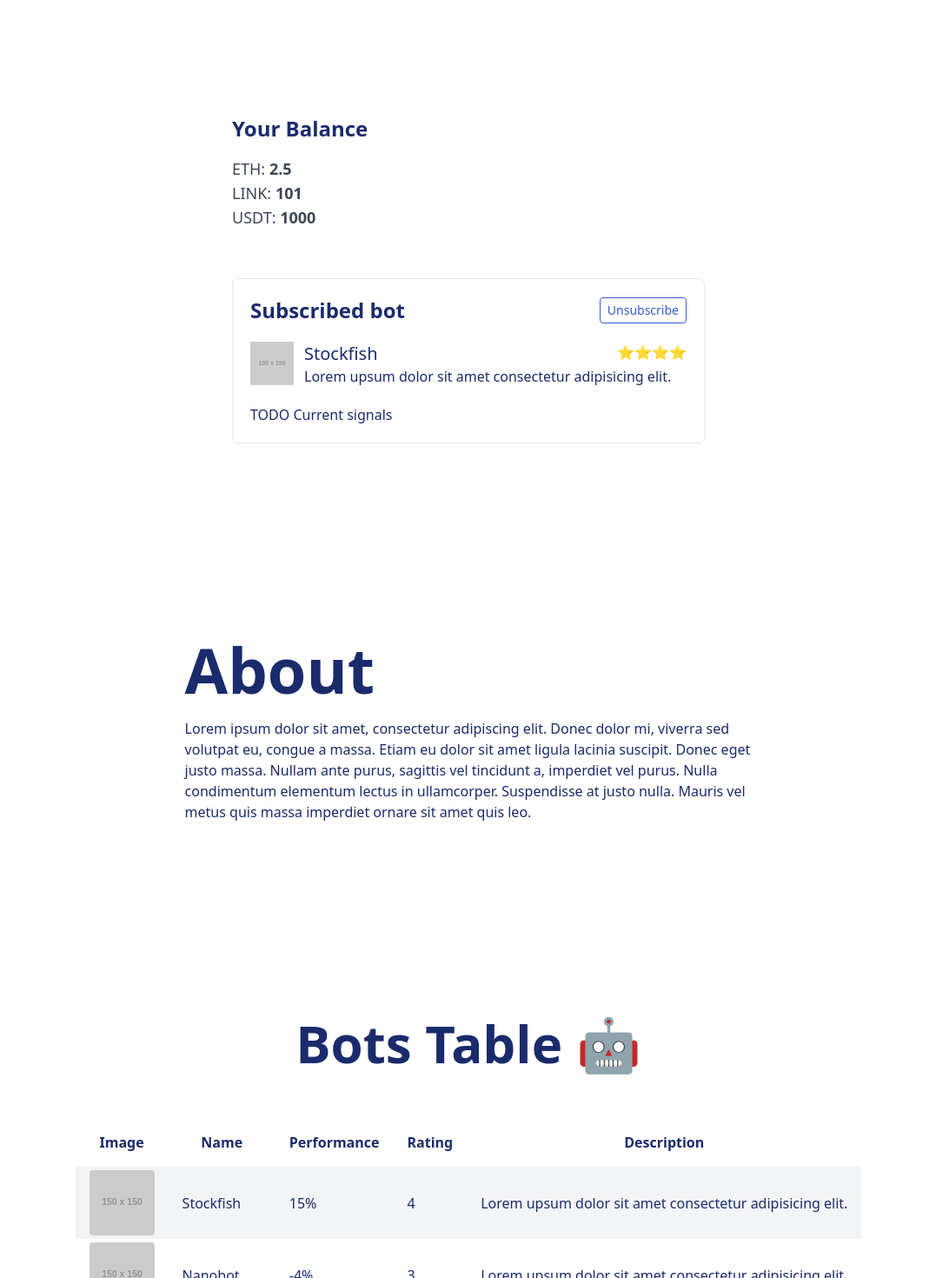
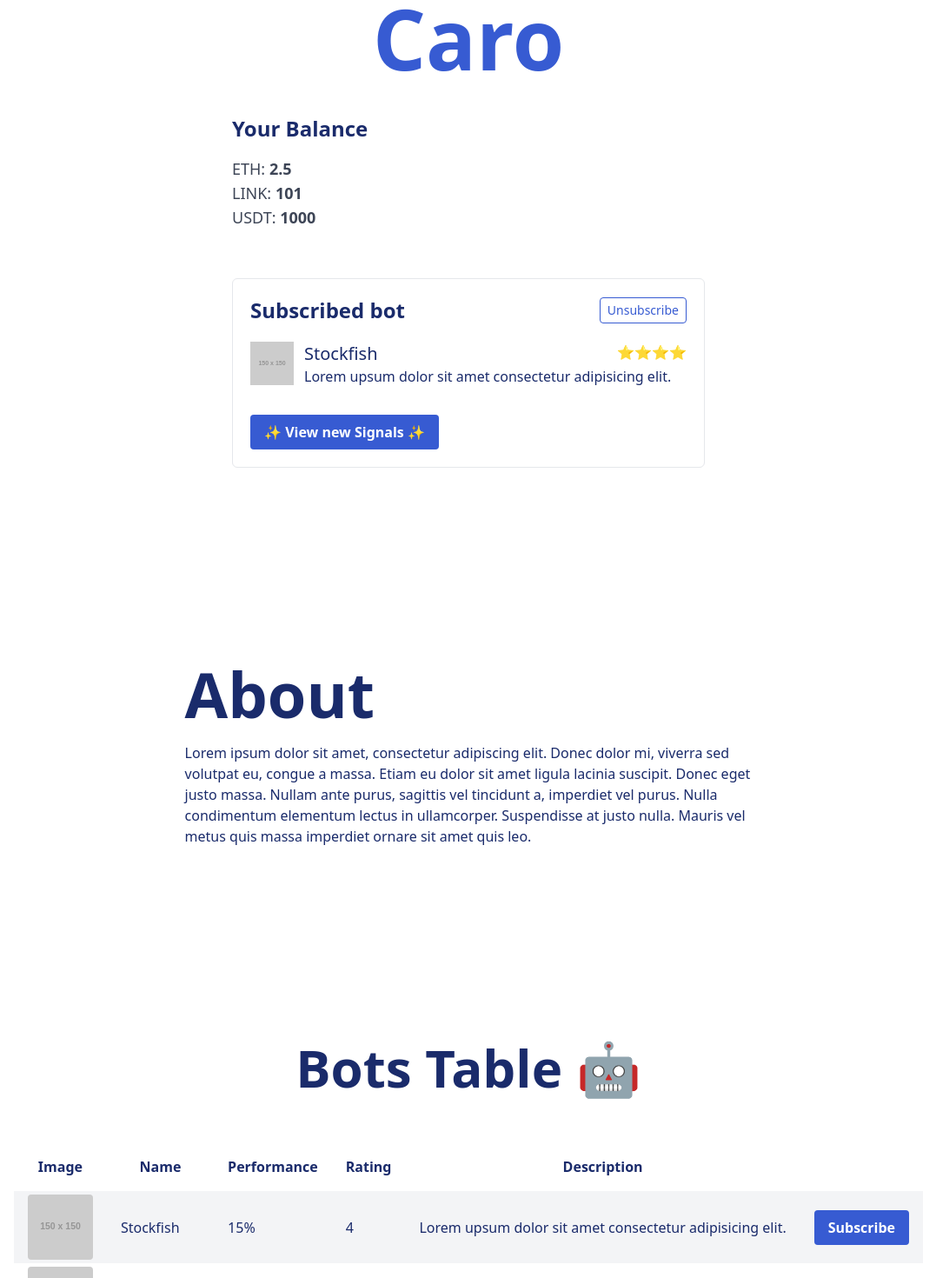
Before and after one commit to iljacorp/caro-frontend, a Next.js app: page / in a window 1280 px wide. Shown: the part 100-1570 px from the top of the page at 87% size, without its empty margins (101-1178 px from the left). Built offline with nearby package versions, Linux system fonts and the light colour scheme.

Commit message:
added descending sort for table. Added modal, ExchangeModal. Implemented SubsribeBots further. Plus smaller changes

```diff
--- a/package.json
+++ b/package.json
@@ -12,6 +12,7 @@
     "@types/node": "20.2.3",
     "@types/react": "18.2.7",
     "@types/react-dom": "18.2.4",
+    "@types/react-modal": "^3.16.0",
     "autoprefixer": "10.4.14",
     "eslint": "8.41.0",
     "eslint-config-next": "13.4.3",
@@ -19,6 +20,7 @@
     "postcss": "8.4.23",
     "react": "18.2.0",
     "react-dom": "18.2.0",
+    "react-modal": "^3.16.1",
     "tailwindcss": "3.3.2",
     "typescript": "5.0.4"
   }
--- a/src/components/common/Button.tsx
+++ b/src/components/common/Button.tsx
@@ -4,6 +4,7 @@ type ButtonProps = {
   onClick: MouseEventHandler<HTMLButtonElement>;
   secondary?: boolean;
   small?: boolean;
+  className?: string;
 };
 
 const BUTTON_STYLES = {
@@ -18,6 +19,7 @@ function Button({
   children,
   secondary,
   small,
+  className,
 }: PropsWithChildren<ButtonProps>) {
   const styleClasses = secondary
     ? BUTTON_STYLES.secondary
@@ -27,7 +29,7 @@ function Button({
   return (
     <button
       onClick={onClick}
-      className={`rounded ${styleClasses} ${sizeClasses}`}
+      className={`rounded ${styleClasses} ${sizeClasses} ${className}`}
     >
       {children}
     </button>
--- /dev/null
+++ b/src/components/common/Modal.tsx
@@ -0,0 +1,45 @@
+import { PropsWithChildren } from 'react';
+import ReactModal from 'react-modal';
+
+type ModalTypes = {
+  isOpen: boolean;
+  closeModal: () => void;
+};
+
+ReactModal.setAppElement('#__next');
+
+const customStyles = {
+  content: {
+    top: '50%',
+    left: '50%',
+    right: 'auto',
+    bottom: 'auto',
+    marginRight: '-50%',
+    transform: 'translate(-50%, -50%)',
+    padding: '200px',
+  },
+};
+
+function Modal({
+  isOpen,
+  closeModal,
+  children,
+}: PropsWithChildren<ModalTypes>) {
+  return (
+    <ReactModal
+      isOpen={isOpen}
+      onRequestClose={closeModal}
+      style={customStyles}
+    >
+      <button
+        className='absolute top-0 right-0 m-5 text-9xl font-bold leading-none cursor-pointer'
+        onClick={closeModal}
+      >
+        &#x2715;
+      </button>
+      {children}
+    </ReactModal>
+  );
+}
+
+export default Modal;
--- a/src/components/containers/About.tsx
+++ b/src/components/containers/About.tsx
@@ -1,6 +1,6 @@
 function About() {
   return (
-    <div className='w-3/5 mt-56'>
+    <div className='w-3/5 max-w-3xl mt-56'>
       <h1 className='text-7xl font-semibold'>About</h1>
       <p className='mt-5'>
         Lorem ipsum dolor sit amet, consectetur adipiscing elit. Donec dolor mi,
--- a/src/components/containers/BotsTable.tsx
+++ b/src/components/containers/BotsTable.tsx
@@ -1,6 +1,7 @@
 import { Bot } from '@/interfaces';
 import { MouseEventHandler, PropsWithChildren, useState } from 'react';
 import Image from 'next/image';
+import Button from '../common/Button';
 
 const MOCKED_BOT_LIST: Bot[] = [
   {
@@ -42,13 +43,33 @@ const TableData = ({ children }: PropsWithChildren) => (
   <td className='px-4 py-1'>{children}</td>
 );
 
+//rudimentary confirmation
+const confirmSubscription = () => {
+  const response = confirm('Are you sure you want to subscribe?');
+
+  if (response) {
+    alert('You have subscribed!');
+  } else {
+    console.log('Cancel was pressed');
+  }
+};
+
 function BotsTable() {
   const [sortedBots, setSortedBots] = useState(MOCKED_BOT_LIST);
+  const [sortedBy, setSortedBy] = useState<'performance' | 'rating' | ''>('');
+  const [isAscending, setIsAscending] = useState(true);
 
   const handleSort = (value: 'performance' | 'rating') => {
-    value;
-    const sorted = [...sortedBots].sort((a, b) => b[value] - a[value]);
-    setSortedBots(sorted);
+    if (sortedBy === value) {
+      setIsAscending(!isAscending);
+      setSortedBots((prev) => [...prev].reverse());
+    } else {
+      setIsAscending(true);
+      setSortedBy(value);
+
+      const sorted = [...sortedBots].sort((a, b) => b[value] - a[value]);
+      setSortedBots(sorted);
+    }
   };
 
   return (
@@ -89,6 +110,9 @@ function BotsTable() {
               <TableData>{bot.performance}%</TableData>
               <TableData>{bot.rating}</TableData>
               <TableData>{bot.description}</TableData>
+              <TableData>
+                <Button onClick={confirmSubscription}>Subscribe</Button>
+              </TableData>
             </tr>
           ))}
         </tbody>
@@ -98,5 +122,3 @@ function BotsTable() {
 }
 
 export default BotsTable;
-
-//TODO: descending sort
--- /dev/null
+++ b/src/components/containers/ExchangeModal.tsx
@@ -0,0 +1,17 @@
+import { useState } from 'react';
+import Modal from '../common/Modal';
+
+type ExchangeModalProps = {
+  isOpen: boolean;
+  closeModal: () => void;
+};
+
+function ExchangeModal({ isOpen, closeModal }: ExchangeModalProps) {
+  return (
+    <Modal isOpen={isOpen} closeModal={closeModal}>
+      <h2>Exchange</h2>
+    </Modal>
+  );
+}
+
+export default ExchangeModal;
--- a/src/components/containers/Header.tsx
+++ b/src/components/containers/Header.tsx
@@ -1,9 +1,7 @@
 function Header() {
   return (
     <div>
-      <h1 className='text-8xl font-extrabold text-transparent text-primary'>
-        Caro
-      </h1>
+      <h1 className='text-8xl font-extrabold text-primary'>Caro</h1>
     </div>
   );
 }
--- a/src/components/containers/Overview.tsx
+++ b/src/components/containers/Overview.tsx
@@ -3,7 +3,7 @@ import SubscribedBot from './SubscribedBot';
 
 function Overview() {
   return (
-    <div className='w-1/2 mt-10'>
+    <div className='w-1/2 max-w-2xl mt-10'>
       <Balance />
       <SubscribedBot />
     </div>
--- a/src/components/containers/SubscribedBot.tsx
+++ b/src/components/containers/SubscribedBot.tsx
@@ -1,6 +1,8 @@
 import { Bot } from '@/interfaces';
 import Button from '../common/Button';
 import BotCard from '../common/BotCard';
+import ExchangeModal from './ExchangeModal';
+import { useState } from 'react';
 
 const MOCKED_BOT: Bot = {
   name: 'Stockfish',
@@ -12,19 +14,30 @@ const MOCKED_BOT: Bot = {
 };
 
 function SubscribedBot() {
+  const [modalOpen, setModalOpen] = useState(false);
+
+  const toggleModal = () => {
+    setModalOpen(!modalOpen);
+  };
+
   return (
+    <>
       <div className='flex flex-col mt-14 p-5 border border-gray-200 rounded-md '>
         <div className='flex flex-1 justify-between items-center mb-5'>
-        <h3 className='text-2xl font-semibold'>Subscribed bot</h3>
+          <h2 className='text-2xl font-semibold'>Subscribed bot</h2>
           <Button secondary small onClick={() => console.log('unsubscribe')}>
             Unsubscribe
           </Button>
         </div>
         <BotCard {...MOCKED_BOT} />
         <div className='mt-5'>
-        <p className=''>TODO Current signals</p>
+          <Button className='mt-3' onClick={toggleModal}>
+            ✨ View new Signals ✨
+          </Button>
         </div>
       </div>
+      <ExchangeModal isOpen={modalOpen} closeModal={toggleModal} />
+    </>
   );
 }
 
--- a/tsconfig.json
+++ b/tsconfig.json
@@ -4,7 +4,7 @@
     "lib": ["dom", "dom.iterable", "esnext"],
     "allowJs": true,
     "skipLibCheck": true,
-    "strict": true,
+    "strict": false,
     "forceConsistentCasingInFileNames": true,
     "noEmit": true,
     "esModuleInterop": true,
```
Also changed, not shown: 1 other file (tests, documents, lock files or other folders). Lines whose indentation alone changed are shown as unchanged.
